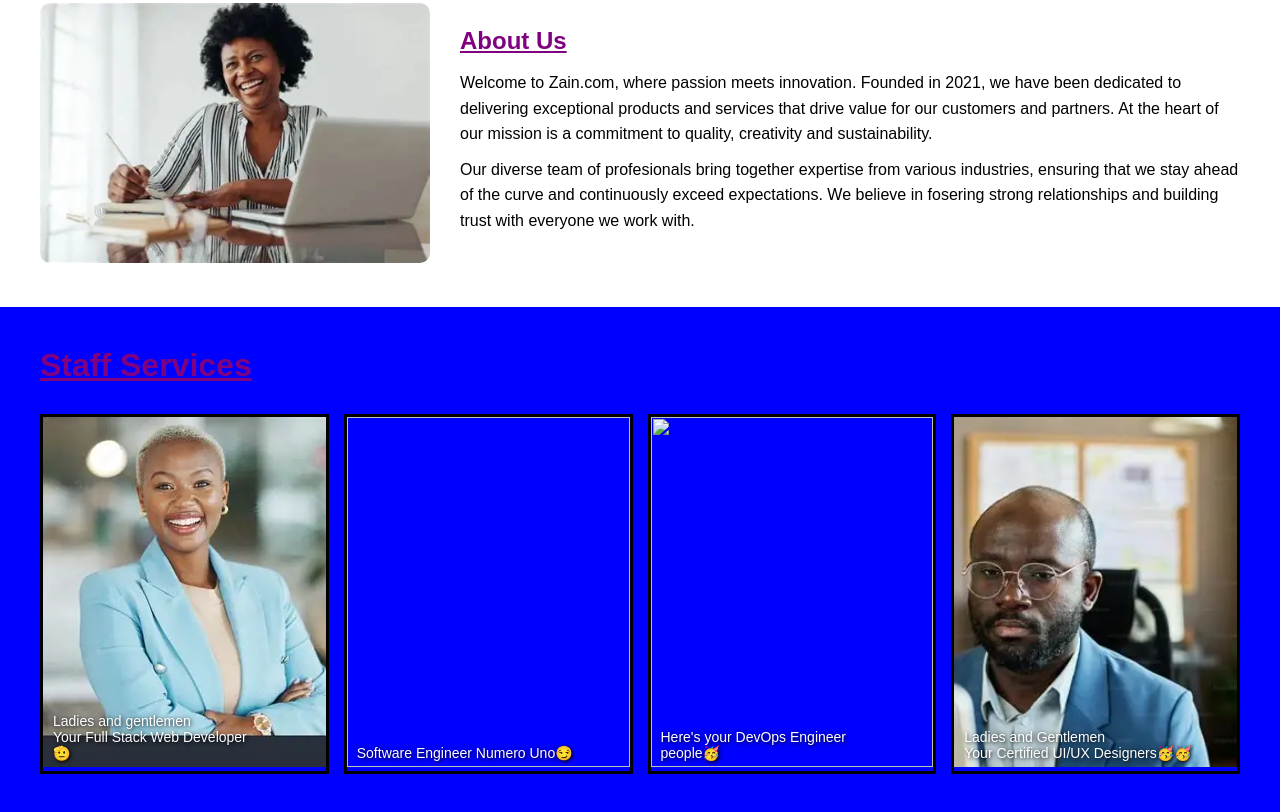
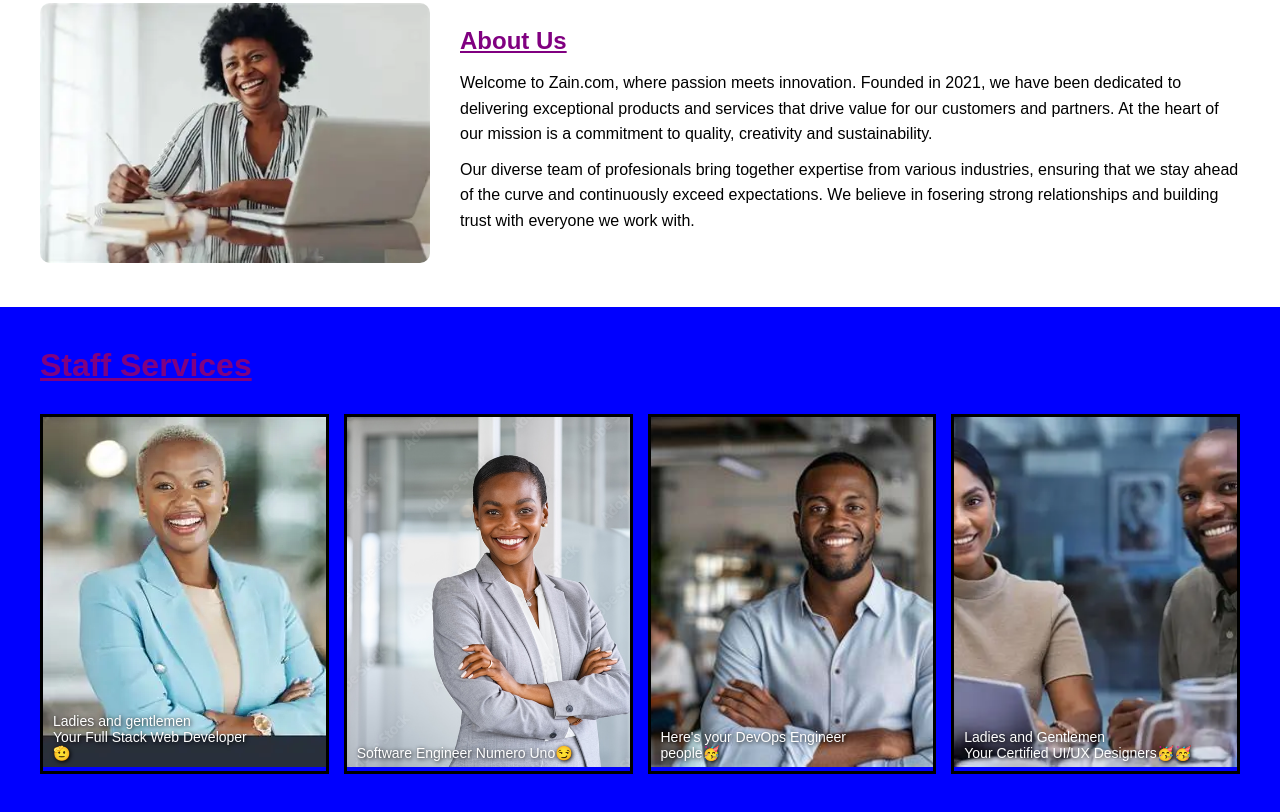
Before and after one commit to zainabhabib2095-art/T4G_Flexbox, a plain HTML site: page index.html in a window 1280 px wide. Shown: the part 1159-1971 px from the top of the page. Drawn offline with Linux system fonts and the light colour scheme.

Commit message:
adding modified index.html

```diff
--- a/index.html
+++ b/index.html
@@ -80,16 +80,16 @@
       </div>
 
       <div class="staff-card">
-        <img href="images/employee6.jpg" alt="">
+        <img src="images/employee6.jpg" alt="">
         <p>Software Engineer Numero Uno😏</p>
       </div>
       <div class="staff-card">
-        <img src="images/employee8.jpg" alt="">
+        <img src="images/employee8.jpeg" alt="">
         <p>Here's your DevOps Engineer<br>people🥳</p>
       </div>
 
       <div class="staff-card">
-        <img src="images/employee.webp" alt="">
+        <img src="images/employee7.webp" alt="">
         <p>Ladies and Gentlemen<br>Your Certified UI/UX Designers🥳🥳</p>
       </div>
    </div>
```
